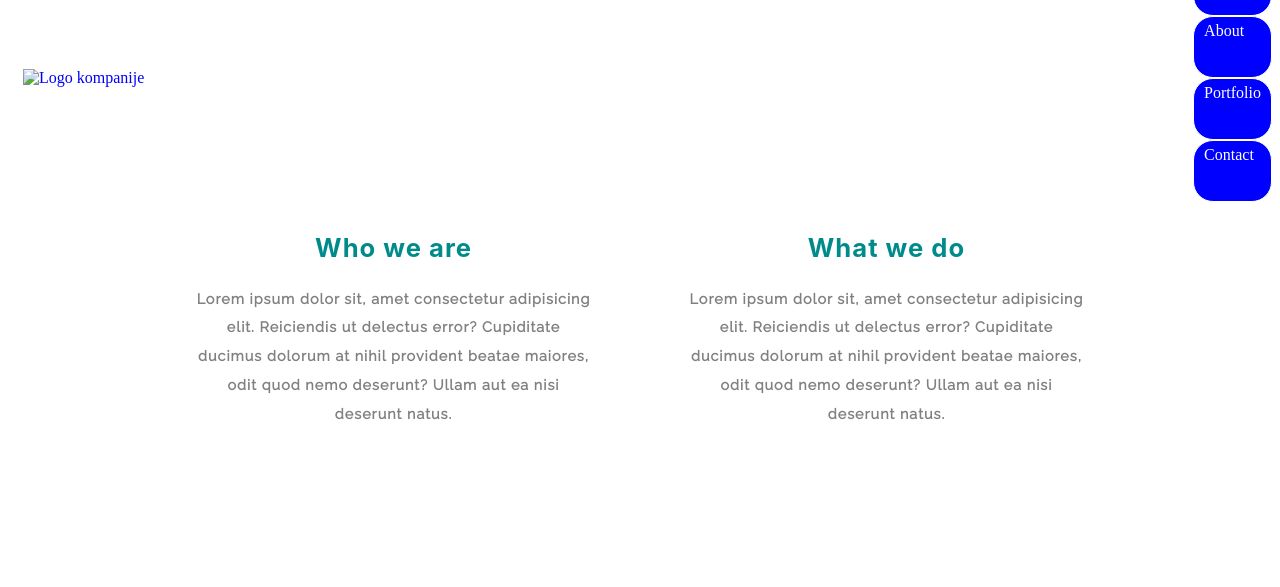
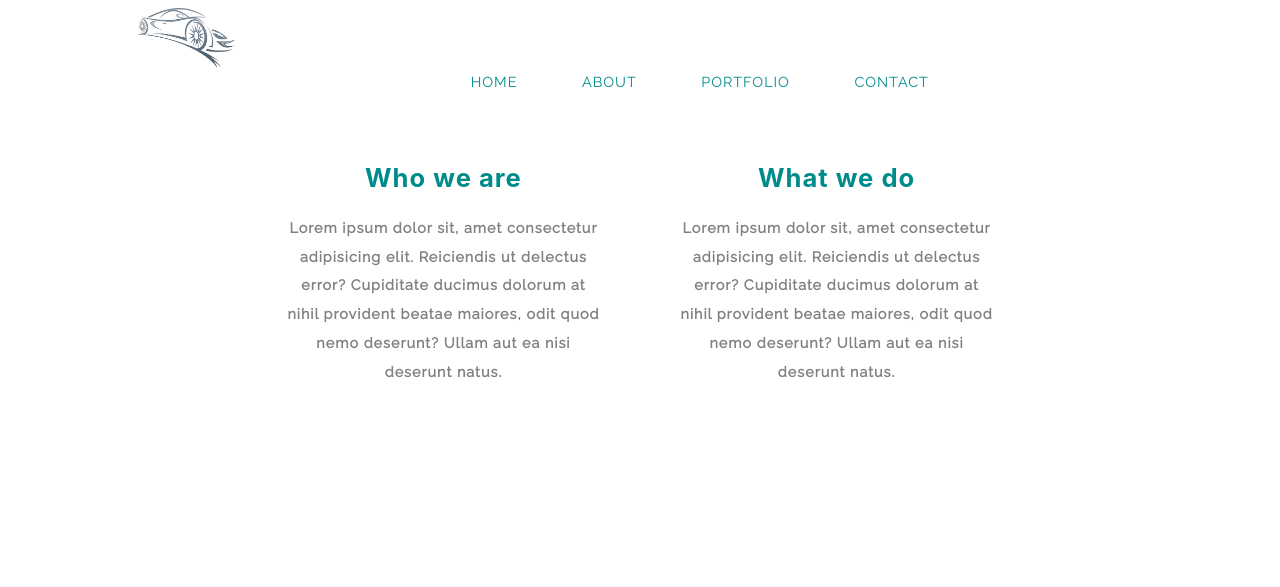
Before and after one commit to Rastkocode/web-agencija, a plain HTML site: page about.html in a window 1280 px wide. Drawn offline with Linux system fonts and the light colour scheme.

Commit message:
Izmena about stranice

```diff
--- a/about.html
+++ b/about.html
@@ -11,16 +11,22 @@
 </head>
 
 <body>
+
+    <div class="Logo">
+            <img src="pics/car_logo.png" alt="Logo kompanije">
+        </div>
+
     <div class="container">
-        <div class="logo">
-            <img src="" alt="Logo kompanije">
-        </div>
-        <nav class="container_1">
+        <nav class="container_1" id="container1">
             <a href="index.html">Home</a>
             <a href="about.html">About</a>
             <a href="portfolio.html">Portfolio</a>
             <a href="contact.html">Contact</a>
+            <a href="javascript:void(0);" class="icon" onclick="myFunction()" id="menu1">
+                <img src="pics/meni_slika.png">
+            </a>
         </nav>
+
     </div>
     <div class="containerabout">
         <div class="p1">
@@ -41,6 +47,17 @@
             </p>
         </div>
 
+        <!-- <script>
+            function myFunction() {
+              var x = document.getElementById("container1");
+              if (x.className === "container_1") {
+                x.className += " responsive";
+              } else {
+                x.className = "container_1";
+              }
+            }
+            </script> -->
+
 
 </body>
 
--- a/css.css
+++ b/css.css
@@ -1,44 +1,61 @@
-.container {
-    background: white;
-    color: blue;
+body {
+    padding-left: 10%;
+    padding-right: 10%;
+}
+
+#menu1 {
+    width: 18px;
+    height: 18px;
+}
+
+#container1 {
+
     display: flex;
     flex-direction: row;
     justify-content: space-between;
     align-items: center;
-    height: 140px;
+    padding-left: 30%;
+    padding-right: 30%;
 
 }
 
 .container_1 {
-
+    /* display: flex;
     flex-direction: row;
-    justify-content: center;
-    align-items: center;
+    justify-content: right;
+    align-items: flex-end; */
+    overflow: hidden;
 }
 
 .container_1 a {
-    display: block;
-    height: 50px;
-    background: blue;
-    color: white;
+
+
+
+
+    color: darkcyan;
+    font-size: 90%;
     text-decoration: none;
-    margin-left: 10px;
-    border: 1px solid white;
-    border-radius: 20px;
-    padding: 5px 10px;
+    text-transform: uppercase;
+    font-family: Raleway;
+    padding-left: 8%;
+    padding-right: 8%;
+    letter-spacing: 1px;
 }
 
 .container_1 a:hover {
-    background: darkblue;
-    color: orange;
+    color: darkcyan;
+    font-size: 90%;
+    text-decoration: underline;
     text-transform: uppercase;
+    font-family: Raleway;
+    padding-left: 8%;
+    padding-right: 8%;
+    letter-spacing: 1px;
 
 }
 
-.logo img{
-    height: 120px;
-    width: 240px;
-    margin-left: 15px;
+.Logo img {
+    height: 60px;
 
 }
 
@@ -107,7 +124,51 @@
 }
 
 @media screen and (max-width: 600px) {
+
+
+
     .containerabout {
       flex-direction: column;
+      text-align: justify;
+
+    padding-top: 5%;
+    padding-bottom: 5%;
+    padding-left: 0%;
+        padding-right: 0%;
+
+    }
+
+    .p1 {
+        padding-left: 0%;
+        padding-right: 0%;
+
+    }
+
+    .menu img{
+        width: 18px;
+        height: 18px;
+        display: block;
+    }
+
+    .container_1 .meni img {
+    float: right;
+    display: block;
+    }
+
+
+
+  }
+
+  @media screen and (max-width: 600px) {
+    .container_1.responsive {position: relative;}
+    .container_1responsive .icon {
+      position: absolute;
+      right: 0;
+      top: 0;
+    }
+    .container_1.meni img.responsive a {
+      float: none;
+      display: block;
+      text-align: left;
     }
   }
```
Also changed, not shown: contact.html (+1 -1 lines), portfolio.html (+3 -1 lines).
